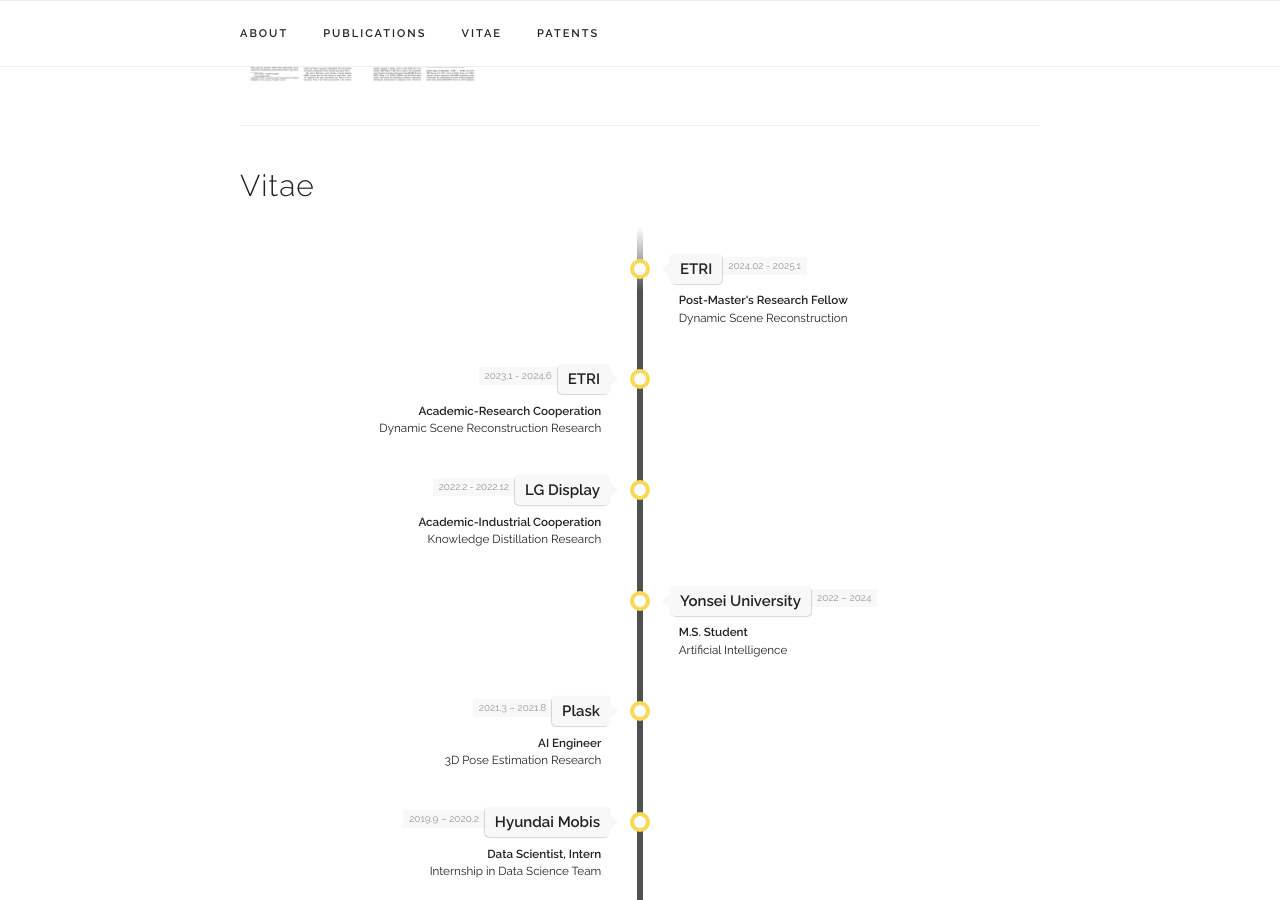
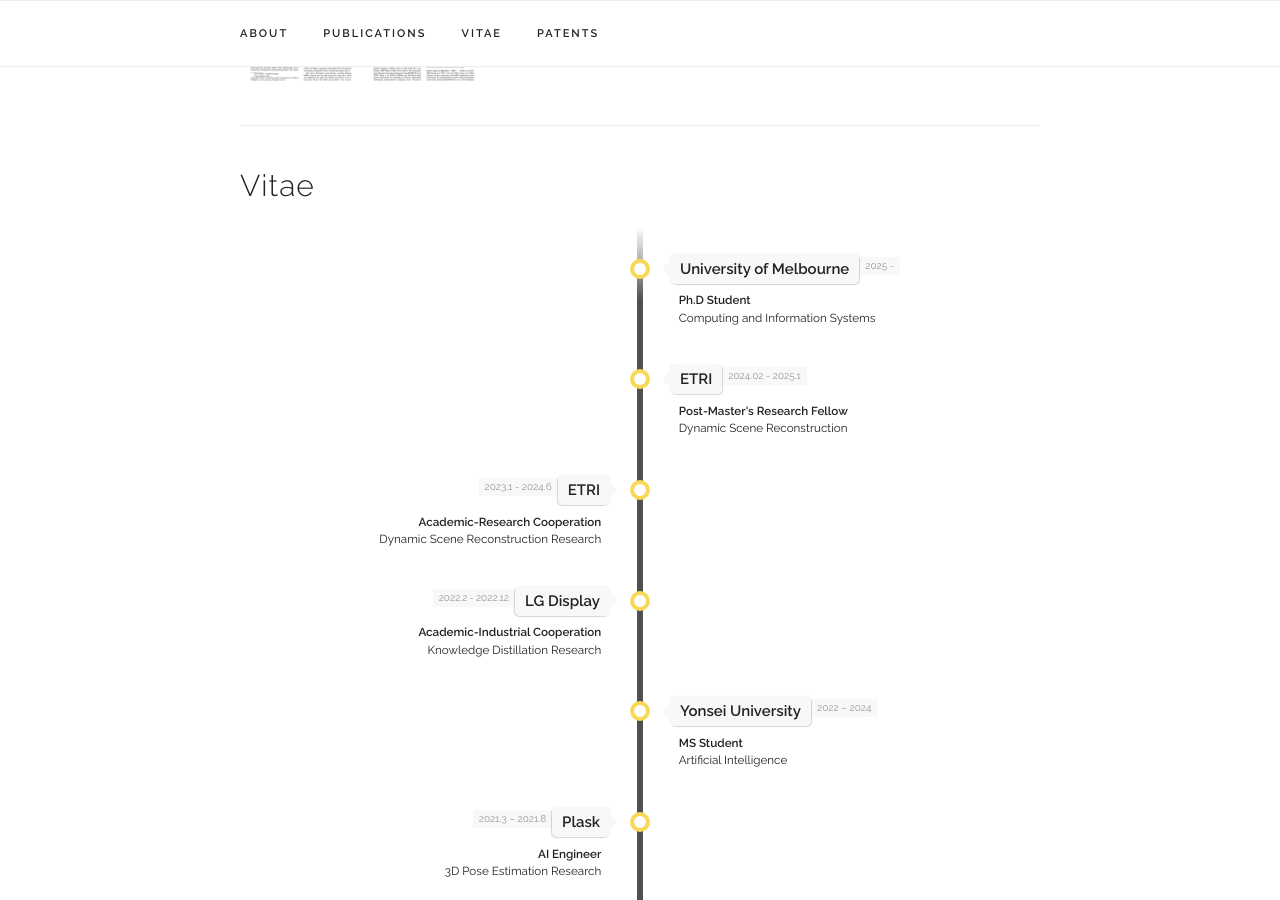
Before and after one commit to seoha-kim/seoha-kim.github.io, a Jekyll site: the page built from index.html, in a window 1280 px wide and 900 px high, scrolled down 1890 px. Built offline with Jekyll 4.4.1, drawn with Linux system fonts in a browser that asks for light colours; some web fonts are replaced.

Commit message:
Update experience.yaml with new and modified entries
Added Ph.D. experience at University of Melbourne and updated title for Yonsei University.

```diff
--- a/_data/experience.yaml
+++ b/_data/experience.yaml
@@ -1,4 +1,10 @@
 experiences:
+- place: "University of Melbourne"
+  time: "2025 -"
+  title: "Ph.D Student"
+  subtitle: "Computing and Information Systems"
+  category: "school"
+
 - place: "ETRI"
   time: "2024.02 - 2025.1"
   title: "Post-Master's Research Fellow"
@@ -19,7 +25,7 @@ experiences:
 
 - place: "Yonsei University"
   time: "2022 – 2024"
-  title: "M.S. Student"
+  title: "MS Student"
   subtitle: "Artificial Intelligence"
   category: "school"
 
```
